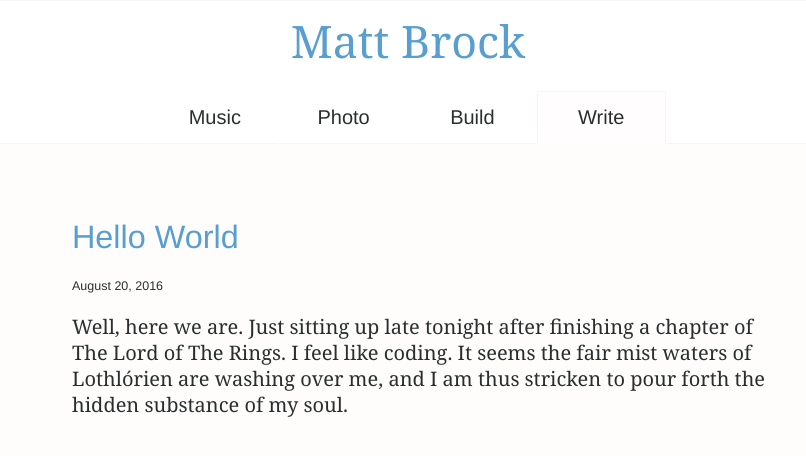
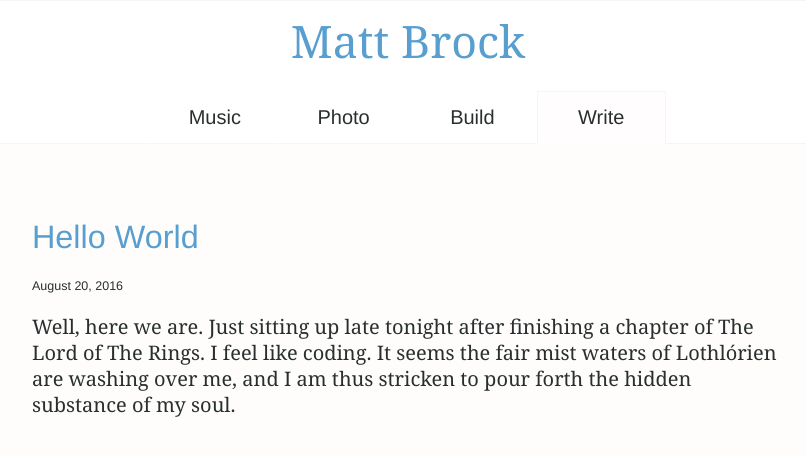
Before and after one commit to mattpbrock/mattpbrock.github.io, a Jekyll site: the page built from write/index.html, in a window 1280 px wide. Shown: the top 456 px of the page, without its empty margins (232-1038 px from the left). Built offline with Jekyll 4.4.1, drawn with Linux system fonts in a browser that asks for light colours; some web fonts are replaced.

Commit message:
remove left padding from post__list; add section to Build page

```diff
--- a/_sass/_components/_post.scss
+++ b/_sass/_components/_post.scss
@@ -9,4 +9,8 @@
 		margin-bottom: em(41.9px);
 	}
 
+	&__list {
+		padding: 0;
+	}
+
 }
--- a/build/index.html
+++ b/build/index.html
@@ -10,3 +10,8 @@
 
 <p data-height="300" data-theme-id="25120" data-slug-hash="WwgGeQ" data-default-tab="html,result" data-user="mattpbrock" data-embed-version="2" class="codepen">See the Pen <a href="http://codepen.io/mattpbrock/pen/WwgGeQ/">Simple jQuery Accordion</a> by Matt Brock (<a href="http://codepen.io/mattpbrock">@mattpbrock</a>) on <a href="http://codepen.io">CodePen</a>.</p>
 <script async src="//assets.codepen.io/assets/embed/ei.js"></script>
+
+<h3>Projects</h3>
+<p>Occasionally I do freelance work ranging from a simple website setup to design and development. Here are some of the most recent projects I've worked on.</p>
+
+<a class="btn" href="mailto:mbrock8@gmail.com" title="Email me">Let's talk</a>
```
